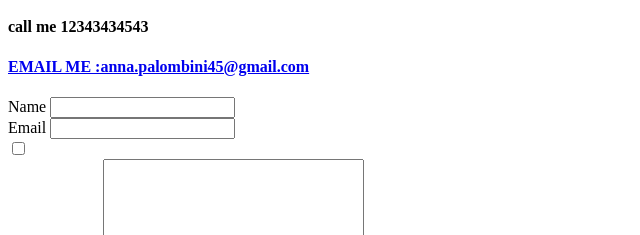
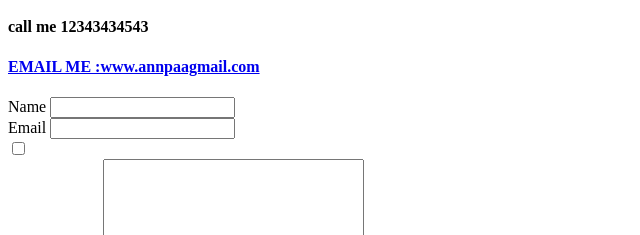
Before and after one commit to macc124/cv, a plain HTML site: page contactme.html in a window 1280 px wide. Shown: the part 474-709 px from the top of the page, 0-640 px from the left. Drawn offline with Linux system fonts and the light colour scheme.

Commit message:
email address change

```diff
--- a/contactme.html
+++ b/contactme.html
@@ -17,7 +17,7 @@
   <h1>contact me</h1>
   <h4>via battestini</h4>
   <h4>call me 12343434543</h4>
-  <a href="annspa@gmail.com"><h4>EMAIL ME :anna.palombini45@gmail.com</h4></a>
+  <a href="annspa@gmail.com"><h4>EMAIL ME :www.annpaagmail.com</h4></a>
 
 <form class="" action="mailto:maccuser125@gmail.com" method="post" enctype="text/plain">
   <label for="">Name</label>
```
